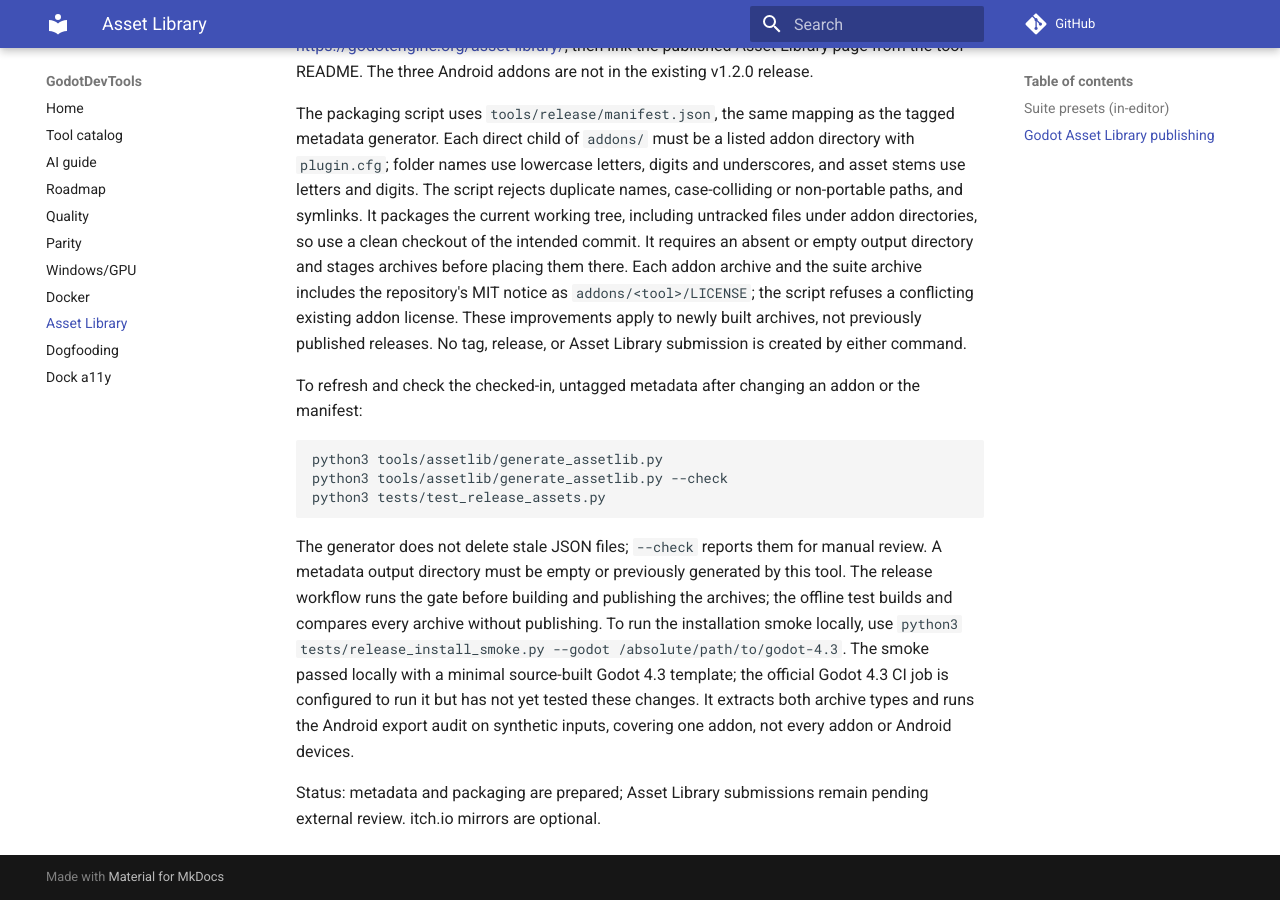
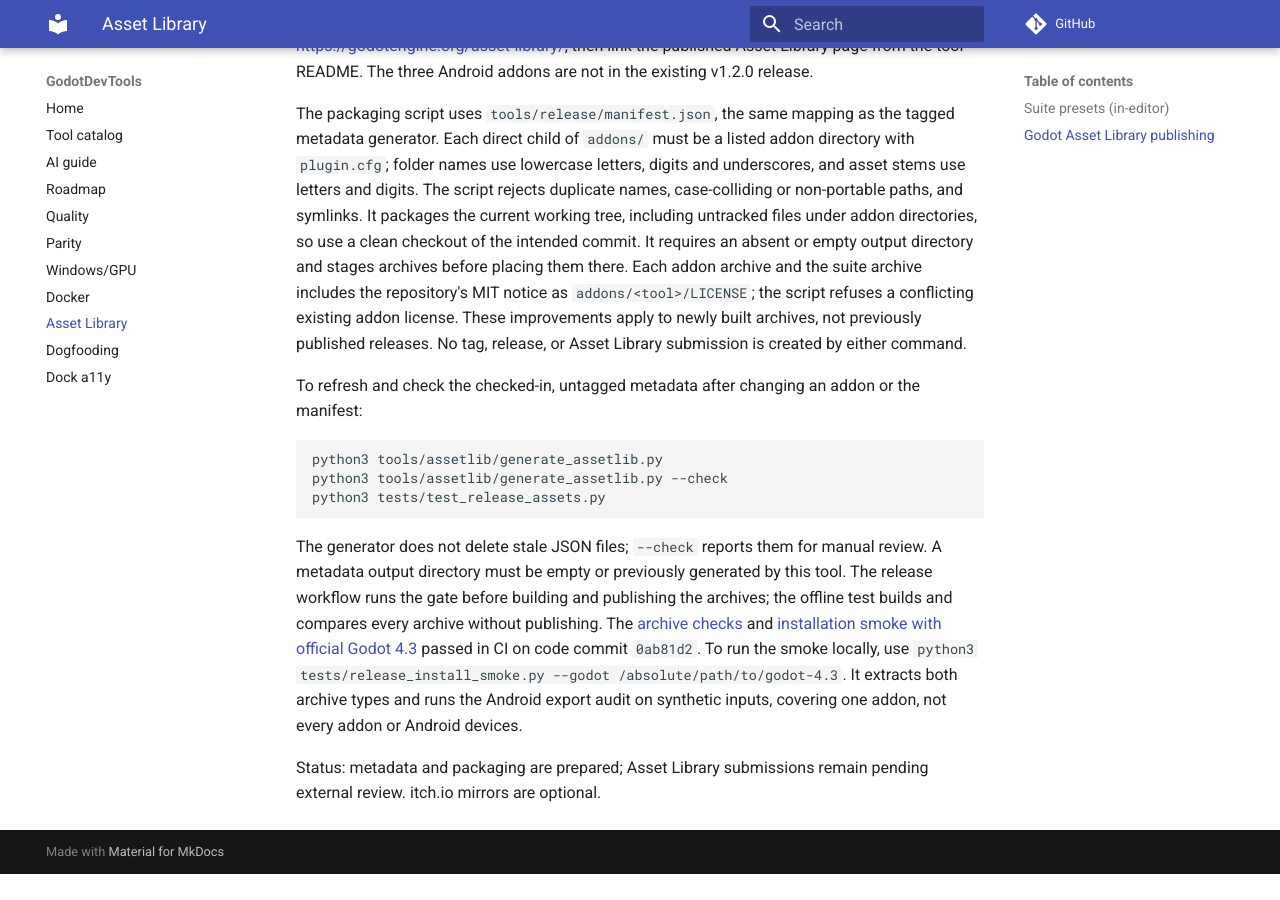
Before and after one commit to SeanShaffer88/GodotDevTools, an MkDocs documentation site: the page built from docs/ASSETLIB.md, in a window 1280 px wide and 900 px high, scrolled down 785 px. Built offline with MkDocs 1.6.1 and Material for MkDocs 9.7.7, drawn with Linux system fonts in a browser that asks for light colours; comment, search, counter and statistics services are not loaded; after the commit the page ends 1659 px from its top, so only the background shows below that.

Commit message:
Record release archive CI evidence
Co-authored-by: arena-agent <297053741+arena-agent@users.noreply.github.com>

````diff
--- a/docs/ASSETLIB.md
+++ b/docs/ASSETLIB.md
@@ -30,6 +30,6 @@
 python3 tests/test_release_assets.py
 ```
 
-The generator does not delete stale JSON files; `--check` reports them for manual review. A metadata output directory must be empty or previously generated by this tool. The release workflow runs the gate before building and publishing the archives; the offline test builds and compares every archive without publishing. To run the installation smoke locally, use `python3 tests/release_install_smoke.py --godot /absolute/path/to/godot-4.3`. The smoke passed locally with a minimal source-built Godot 4.3 template; the official Godot 4.3 CI job is configured to run it but has not yet tested these changes. It extracts both archive types and runs the Android export audit on synthetic inputs, covering one addon, not every addon or Android devices.
+The generator does not delete stale JSON files; `--check` reports them for manual review. A metadata output directory must be empty or previously generated by this tool. The release workflow runs the gate before building and publishing the archives; the offline test builds and compares every archive without publishing. The [archive checks](https://github.com/SeanShaffer88/GodotDevTools/actions/runs/43110058555/job/130823389959) and [installation smoke with official Godot 4.3](https://github.com/SeanShaffer88/GodotDevTools/actions/runs/43110058555/job/130823390355) passed in CI on code commit `0ab81d2`. To run the smoke locally, use `python3 tests/release_install_smoke.py --godot /absolute/path/to/godot-4.3`. It extracts both archive types and runs the Android export audit on synthetic inputs, covering one addon, not every addon or Android devices.
 
 Status: metadata and packaging are prepared; Asset Library submissions remain pending external review. itch.io mirrors are optional.
````
Also changed, not shown: PROJECT_RULES.md (+1 -1 lines), docs/PARITY.md (+1 -1 lines).
